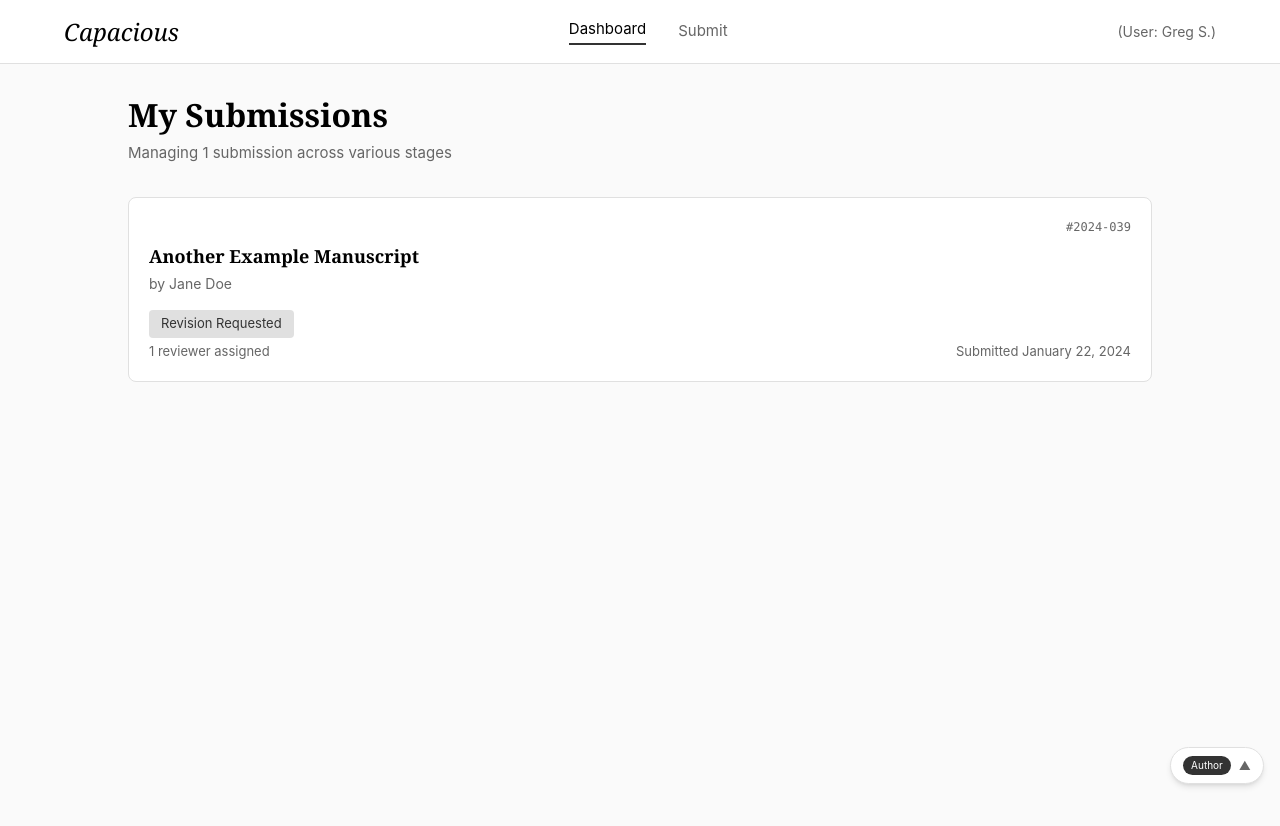
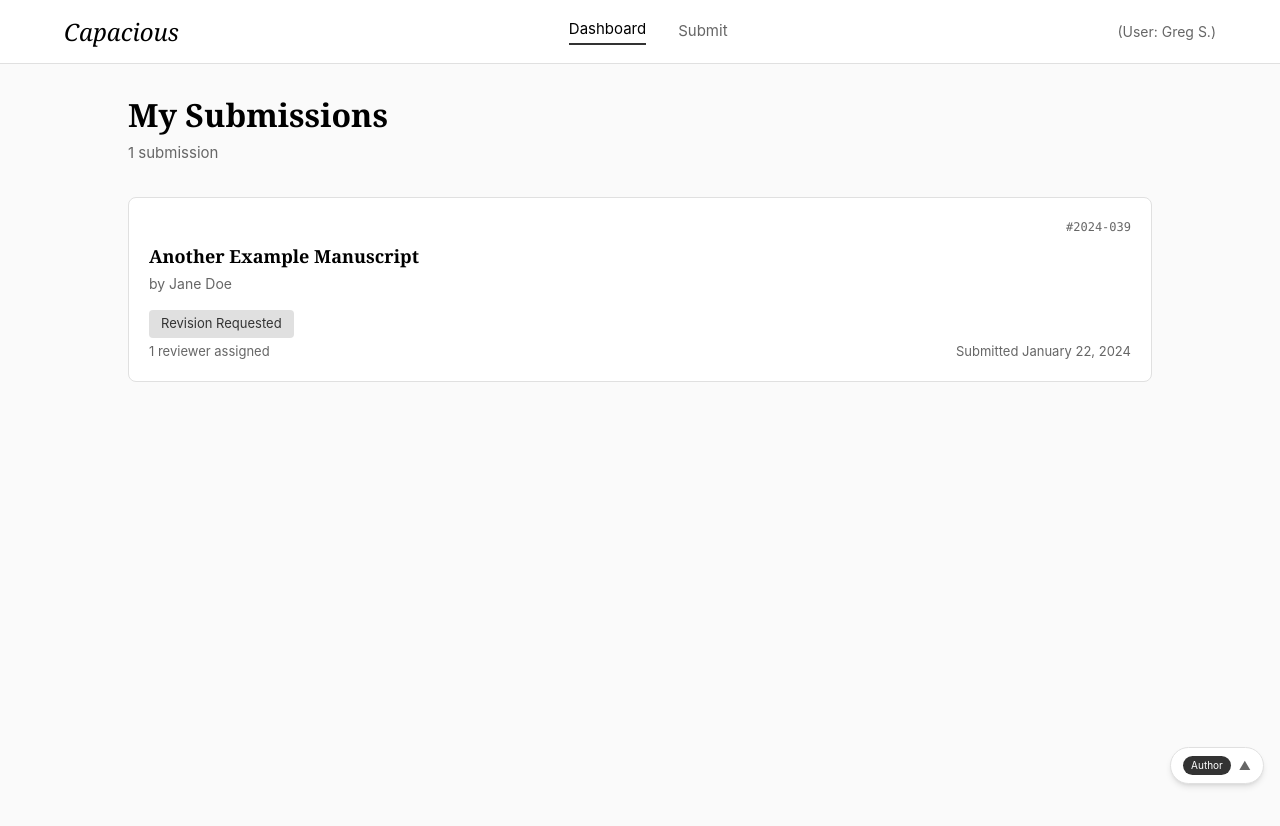
Before and after one commit to Nate-13/capacious-mockups, a Next.js app: page /dashboard in a window 1280 px wide. Shown: the top 826 px of the page. Built offline with nearby package versions, Linux system fonts and the light colour scheme.

Commit message:
add back drop shadow to L shape menu

```diff
--- a/src/app/dashboard/[id]/page.tsx
+++ b/src/app/dashboard/[id]/page.tsx
@@ -135,19 +135,12 @@ export default function SubmissionDetailPage({ params }: PageProps) {
             {/* Top Bar - Full Width */}
             <motion.div
               layout
-              className={`shrink-0 bg-white border border-gray-100 px-5 py-3 flex items-center justify-between ${
+              className={`shrink-0 bg-white border border-gray-100 px-5 py-3 flex items-center justify-between shadow-[0_2px_8px_rgba(0,0,0,0.06)] ${
                 isCompact ? "rounded-lg" : "rounded-t-lg rounded-br-lg border-b-0"
               }`}
               transition={springTransition}
             >
               <div className="flex items-center gap-3 min-w-0">
-                <motion.span
-                  layoutId="submission-id"
-                  className="text-[12px] font-mono text-gray-400 shrink-0"
-                  transition={springTransition}
-                >
-                  #{submission.id}
-                </motion.span>
                 <motion.div layoutId="status-badge" transition={springTransition}>
                   <StatusBadge status={submission.status} />
                 </motion.div>
@@ -230,7 +223,7 @@ export default function SubmissionDetailPage({ params }: PageProps) {
                       animate={{ opacity: 1, y: 0 }}
                       exit={{ opacity: 0, y: -10 }}
                       transition={springTransition}
-                      className="bg-white border border-gray-100 border-t-0 rounded-b-lg p-5"
+                      className="bg-white border border-gray-100 border-t-0 rounded-b-lg px-5 pb-5 shadow-[0_2px_8px_rgba(0,0,0,0.06)]"
                     >
                       <motion.h1
                         layoutId="title"
--- a/src/app/dashboard/page.tsx
+++ b/src/app/dashboard/page.tsx
@@ -128,8 +128,8 @@ export default function DashboardPage() {
             {pageTitle}
           </h1>
           <p className="text-[15px] text-[#666]">
-            Managing {filteredSubmissions.length} submission
-            {filteredSubmissions.length !== 1 ? "s" : ""} across various stages
+            {filteredSubmissions.length} submission
+            {filteredSubmissions.length !== 1 ? "s" : ""}
           </p>
         </header>
 
```
